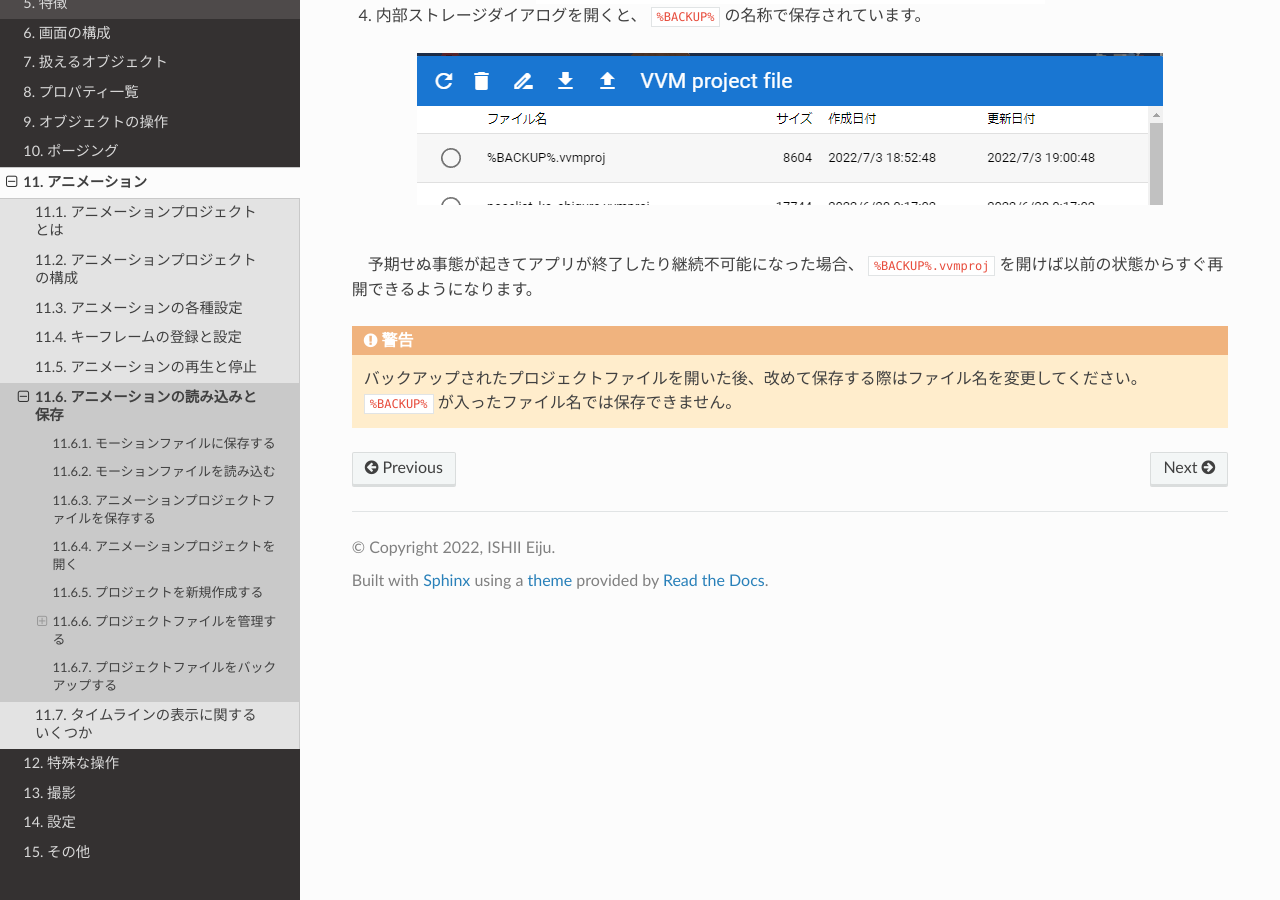
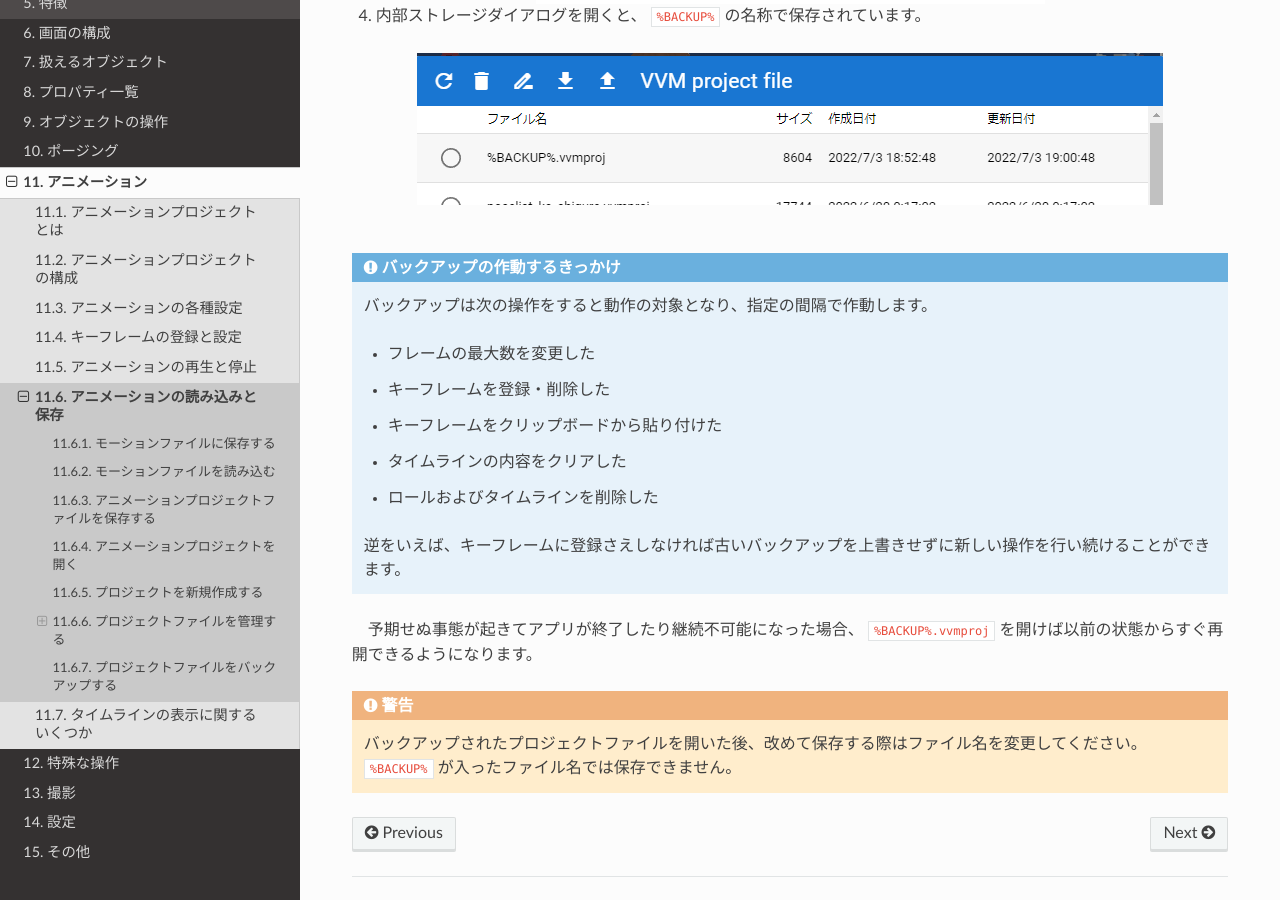
Before and after one commit to nishlumi/vrmviewmdoc, a Sphinx documentation site: the page built from docs/source/man4/animation_loadsave.rst, in a window 1280 px wide and 900 px high, scrolled down 6350 px. Built offline with Sphinx 7.4.7 and the Read the Docs theme 2.0.0, drawn with Linux system fonts in a browser that asks for light colours; a script that is not in the unit is left out.

Commit message:
7/14夜時点

```diff
--- a/docs/source/man2/prop_common.rst
+++ b/docs/source/man2/prop_common.rst
@@ -31,6 +31,9 @@
     ジャンプする回数を指定します。
 :強さ:
     強さ（現在のY軸にプラスされる分）を設定します。
+
+.. warning::
+    アニメーションプロジェクトにて、キーフレームの間隔があまりに短いと一瞬すぎてジャンプしていないように見えることがあります。
 
 |
 
--- a/docs/source/man4/animation_loadsave.rst
+++ b/docs/source/man4/animation_loadsave.rst
@@ -280,6 +280,19 @@
 
 |
 
+.. admonition:: バックアップの作動するきっかけ
+
+    バックアップは次の操作をすると動作の対象となり、指定の間隔で作動します。
+
+    * フレームの最大数を変更した
+    * キーフレームを登録・削除した
+    * キーフレームをクリップボードから貼り付けた
+    * タイムラインの内容をクリアした
+    * ロールおよびタイムラインを削除した
+
+    逆をいえば、キーフレームに登録さえしなければ古いバックアップを上書きせずに新しい操作を行い続けることができます。
+
+
 　予期せぬ事態が起きてアプリが終了したり継続不可能になった場合、 ``%BACKUP%.vvmproj`` を開けば以前の状態からすぐ再開できるようになります。
 
 .. warning::
```
